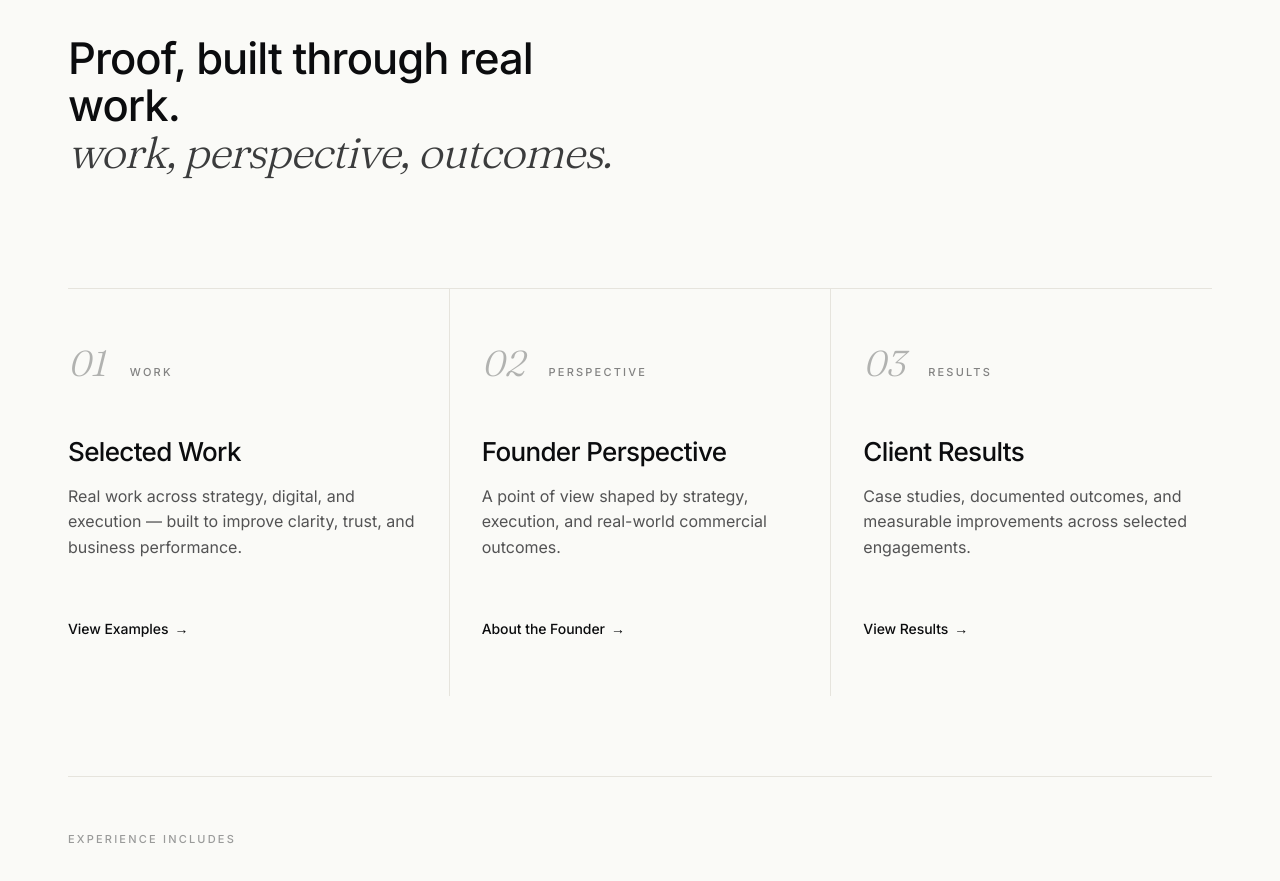
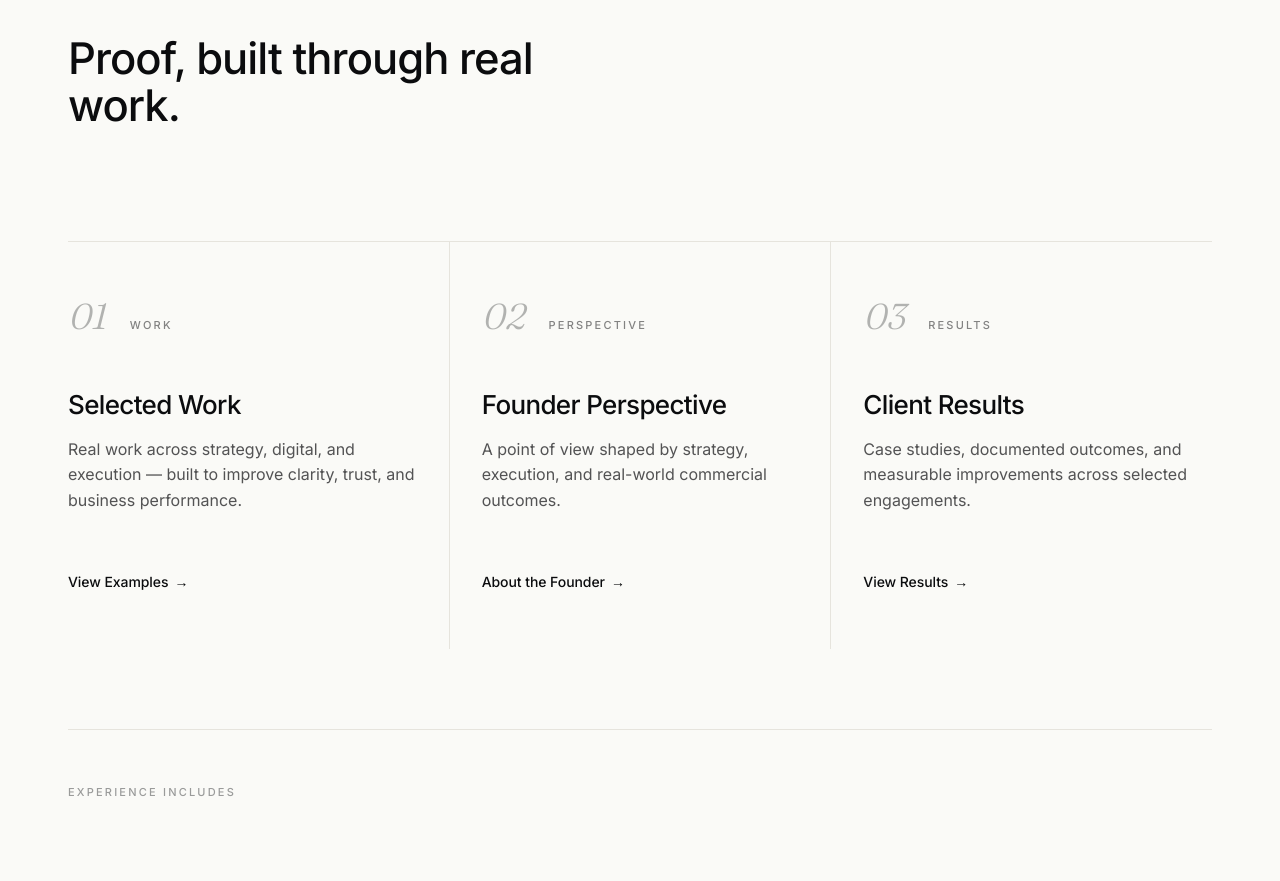
Before and after one commit to drapernorwood/website-v1, a Next.js app: page / in a window 1280 px wide. Shown: the part 4420-5301 px from the top of the page. Built offline with nearby package versions, Linux system fonts and the light colour scheme.

Commit message:
Simplify Proof headline — remove "work, perspective, outcomes" text
https://claude.ai/code/session_01VPSHyaBdgPCxZzfBmotQGT

```diff
--- a/src/components/Proof.tsx
+++ b/src/components/Proof.tsx
@@ -35,9 +35,6 @@ export function Proof() {
         <div className="max-w-[54ch]">
           <h2 className="text-h2 font-medium tracking-tighter2 text-ink">
             Proof, built through real work.
-            <span className="serif-display italic font-light text-ink/80 block">
-              work, perspective, outcomes.
-            </span>
           </h2>
         </div>
 
```
